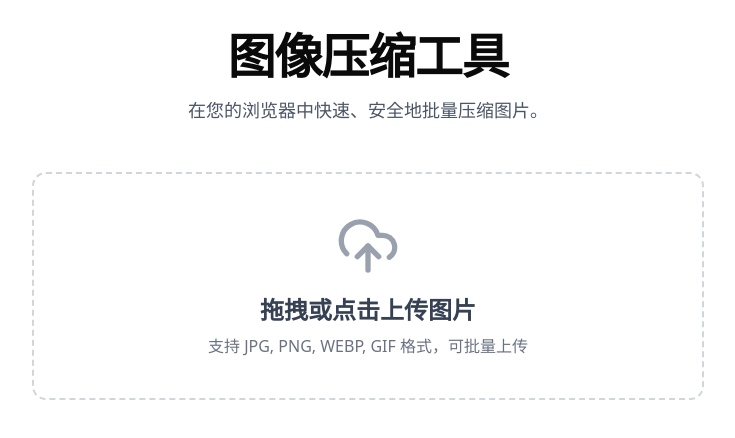
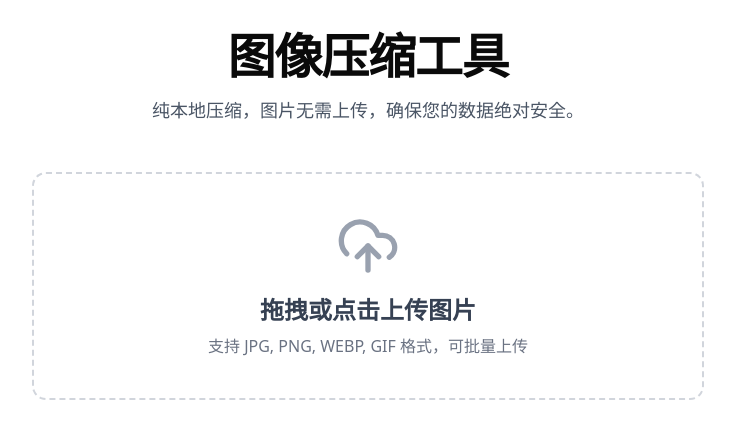
Before and after one commit to strzhao/little-bee, a Next.js app: page /compress in a window 1280 px wide. Shown: the top 438 px of the page, without its empty margins (272-1007 px from the left). Built offline with nearby package versions, Linux system fonts and the light colour scheme.

Commit message:
docs(copy): update subtitle to emphasize local processing and security

```diff
--- a/app/compress/page.tsx
+++ b/app/compress/page.tsx
@@ -325,7 +325,7 @@ export default function ImageCompressorPage() {
     <main className="container mx-auto px-4 py-8">
         <div className="text-center mb-12">
             <h1 className="text-4xl font-extrabold tracking-tight lg:text-5xl">图像压缩工具</h1>
-            <p className="mt-4 text-lg text-gray-600">在您的浏览器中快速、安全地批量压缩图片。</p>
+            <p className="mt-4 text-lg text-gray-600">纯本地压缩，图片无需上传，确保您的数据绝对安全。</p>
         </div>
 
         {isCompressing && compressedResults.length === 0 ? <CompressionProgress /> : (sourceFiles.length === 0 ? <UploadArea /> : <ResultsView />)}
```
